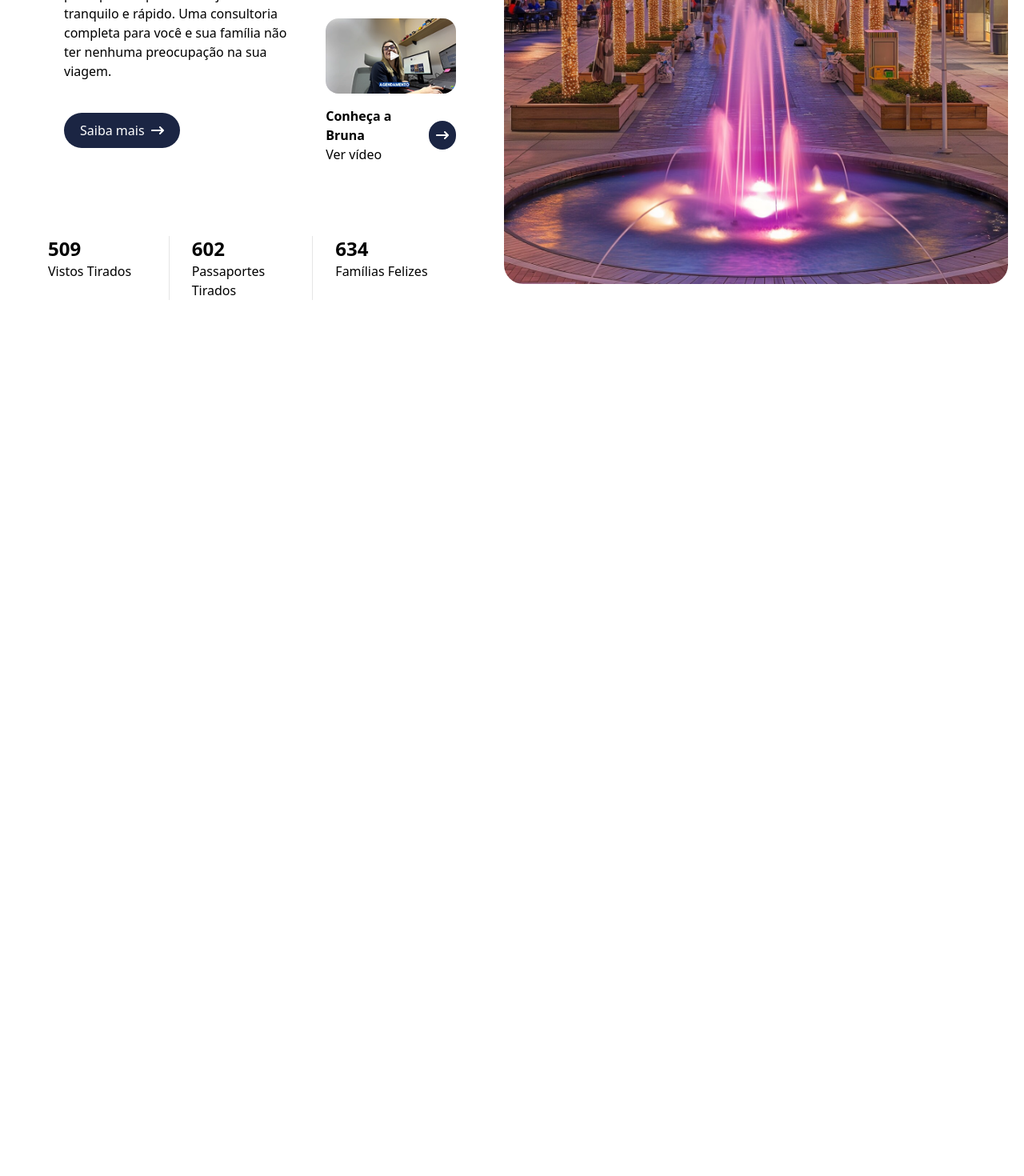
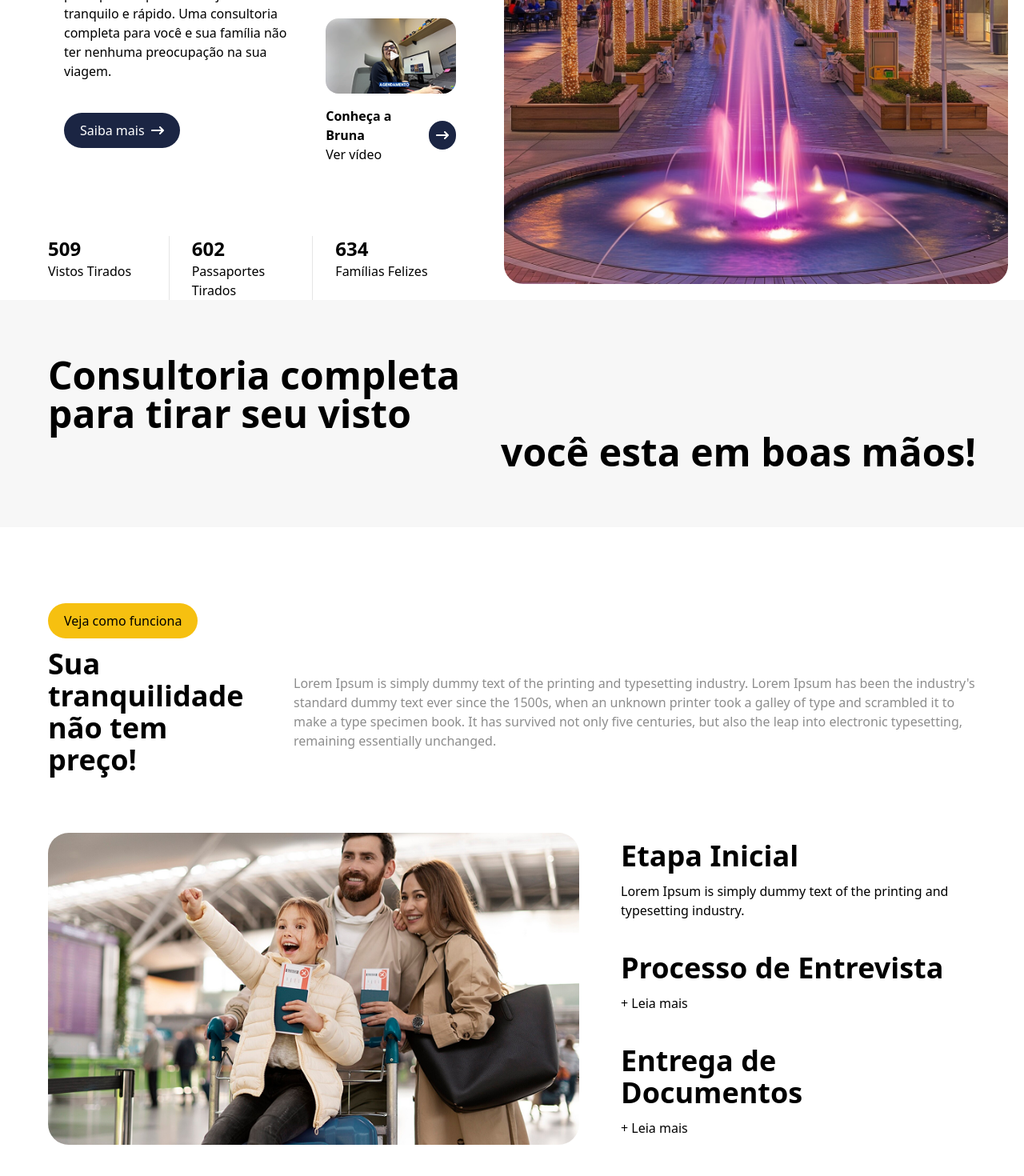
Before and after one commit to arthurrocha-dev/tira_visto, a React (Vite) app: page / in a window 1280 px wide. Shown: the part 470-1940 px from the top of the page at 80% size. Before the commit the page ends 845 px from the top, so only its background shows below. Built offline with nearby package versions, Linux system fonts and the light colour scheme; data requests are answered from the project's data file.

Commit message:
add hero section

```diff
--- a/src/App.tsx
+++ b/src/App.tsx
@@ -1,13 +1,16 @@
 import "./App.css";
 import { ThemeConfig } from "flowbite-react";
 import { Home } from "./containers";
+import { Banner } from "./containers/Banner";
+import { HeroSection } from "./containers/HeroSection";
 
 function App() {
   return (
     <>
       <ThemeConfig dark={false} />
-
       <Home />
+      <Banner />
+      <HeroSection />
     </>
   );
 }
--- /dev/null
+++ b/src/containers/Banner.tsx
@@ -0,0 +1,10 @@
+export const Banner = () => {
+  return (
+    <div className="px-[20px] md:px-[20px] lg:px-[60px] py-[70px] bg-white-2">
+      <h2 className="w-1/2 text-start text-5xl font-bold">
+        Consultoria completa para tirar seu visto
+      </h2>
+      <h2 className="text-end text-5xl font-bold">você esta em boas mãos!</h2>
+    </div>
+  );
+};
--- /dev/null
+++ b/src/containers/HeroSection.tsx
@@ -0,0 +1,53 @@
+import { Button } from "../components/Button";
+import HerroImage from "../assets/Happy tourist sightseeing city with map.png";
+
+export const HeroSection = () => {
+  return (
+    <section className="px-[20px] md:px-[20px] lg:px-[60px] py-[95px]">
+      <div>
+        <Button type="primary">Veja como funciona</Button>
+        <div className="flex items-center gap-[40px] mt-3">
+          <h3 className="font-bold text-4xl w-3/4">
+            Sua tranquilidade não tem preço!
+          </h3>
+          <p className="text-grey">
+            Lorem Ipsum is simply dummy text of the printing and typesetting
+            industry. Lorem Ipsum has been the industry's standard dummy text
+            ever since the 1500s, when an unknown printer took a galley of type
+            and scrambled it to make a type specimen book. It has survived not
+            only five centuries, but also the leap into electronic typesetting,
+            remaining essentially unchanged.
+          </p>
+        </div>
+        <div className="flex items-center mt-[60px] gap-[32px]">
+          <div className="flex-1 overflow-hidden rounded-[26px]">
+            <img
+              src={HerroImage}
+              alt="Image de uma família, composta por um casal e sua filha"
+              className="w-full object-cover"
+            />
+          </div>
+          <div className="w-[40%]">
+            <div className="p-5">
+              <h4 className="font-bold text-4xl mb-3">Etapa Inicial</h4>
+              <p>
+                Lorem Ipsum is simply dummy text of the printing and typesetting
+                industry.
+              </p>
+            </div>
+            <div className="p-5">
+              <h4 className="font-bold text-4xl mb-3">
+                Processo de Entrevista
+              </h4>
+              <a href="#"> + Leia mais</a>
+            </div>
+            <div className="p-5">
+              <h4 className="font-bold text-4xl mb-3">Entrega de Documentos</h4>
+              <a href="#"> + Leia mais</a>
+            </div>
+          </div>
+        </div>
+      </div>
+    </section>
+  );
+};
--- a/src/containers/Home.tsx
+++ b/src/containers/Home.tsx
@@ -13,8 +13,6 @@ export const Home = () => {
   const getDashData = async () => {
     try {
       const { data } = await DashAPI.getData();
-      console.log(data);
-
       setDashData(data);
     } catch (error) {
       console.error(error);
--- a/src/index.css
+++ b/src/index.css
@@ -5,8 +5,9 @@
 @theme {
   --color-primary: #f6c010;
   --color-secondary: #1b2543;
-  --color-white: #fefefe;
+  --color-white: #ffffff;
   --color-white-2: #f7f7f7;
-  --color-black: #000;
+  --color-black: #000000;
+  --color-grey: #8d8d8d;
   --color-ligth-grey: #e5e5e5;
 }
```
Also changed, not shown: src/assets/Happy tourist sightseeing city with map.png (added).
